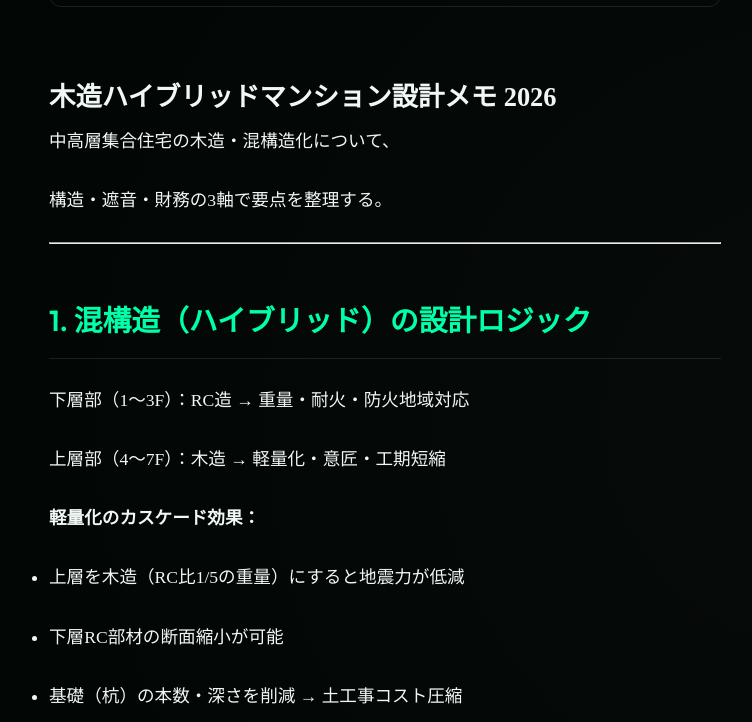
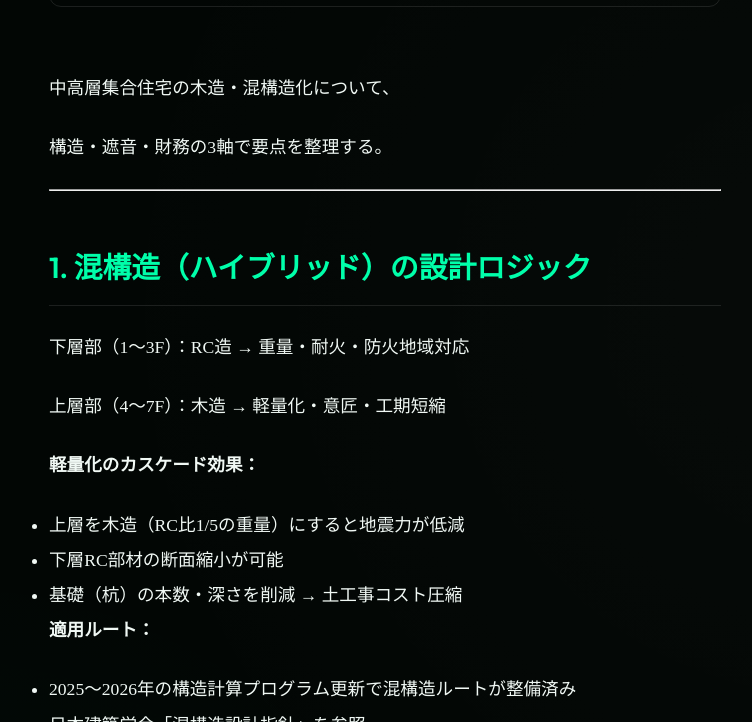
Before and after one commit to phity-j/wood0, a Jekyll site: the page built from _posts/2026-06-18-2026.md, in a window 1280 px wide and 900 px high, scrolled down 734 px, cut to the strip 178-900 px from the top of the window. Shown: the whole strip, without its empty margins (255-1007 px from the left). Built offline with Jekyll 4.4.1, drawn with Linux system fonts in a browser that asks for light colours; our own code applies the rules of GitHub Pages for plain Markdown files.

Commit message:
Update _posts/2026-06-18-2026.md (via Pages CMS)

```diff
--- a/_posts/2026-06-18-2026.md
+++ b/_posts/2026-06-18-2026.md
@@ -7,8 +7,6 @@ thumbnail: 453.png
 category: wooden_architecture
 author: フィティ
 ---
-# 木造ハイブリッドマンション設計メモ 2026
-
 中高層集合住宅の木造・混構造化について、
 
 構造・遮音・財務の3軸で要点を整理する。
@@ -24,15 +22,12 @@ author: フィティ
 **軽量化のカスケード効果：**
 
 - 上層を木造（RC比1/5の重量）にすると地震力が低減
-
 - 下層RC部材の断面縮小が可能
-
 - 基礎（杭）の本数・深さを削減 → 土工事コスト圧縮
 
 **適用ルート：**
 
 - 2025〜2026年の構造計算プログラム更新で混構造ルートが整備済み
-
 - 日本建築学会「混構造設計指針」を参照
 
 ---
@@ -78,11 +73,8 @@ BIMによる積層シミュレーションで事前検証可能。
 **木造ハイブリッドの財務上の優位点：**
 
 1. **早期稼働** ── 工期短縮でIRR改善
-
 2. **減価償却加速** ── 木造22年で節税効果（投資家・法人向け）
-
 3. **材料価格の安定性** ── 国産材＋地域アライアンスで調達リスク低減
-
 4. **ESG融資** ── BIM×LCAで炭素固定量を数値化し低利融資へ
 
 ---
@@ -90,11 +82,8 @@ BIMによる積層シミュレーションで事前検証可能。
 ## 4. 実務で参照すべきリソース
 
 - 国土交通省「中大規模木造建築ポータルサイト」
-
 - 日本建築学会「混構造設計指針」
-
 - AQ Group「AQフォレスト」シリーズ（事例）
-
 - 長谷工コーポレーション 木造混構造マンション事例
 
 ---
```
